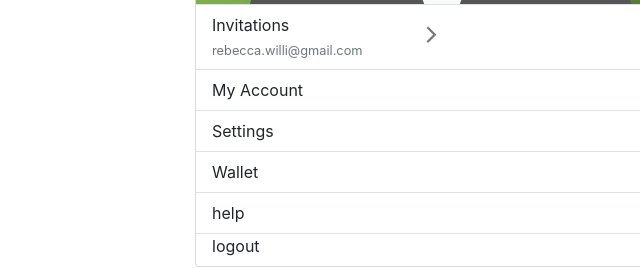
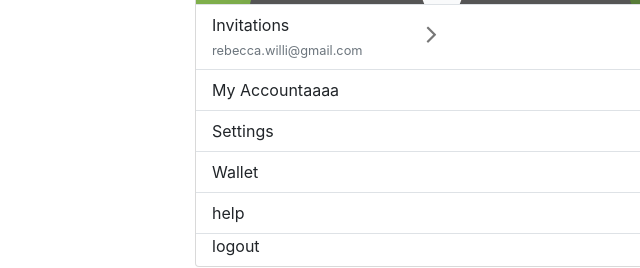
Before and after one commit to monikagupta94159/-Handzap, a plain HTML site: page index1.html in a window 1280 px wide. Both pictures are taken after a click on the link 1173 px from the left and 281 px from the top of the page. Shown: the part 510-778 px from the top of the page, 301-941 px from the left. Drawn offline with nearby package versions, Linux system fonts and the light colour scheme.

Commit message:
Updated index1.html

```diff
--- a/index1.html
+++ b/index1.html
@@ -48,7 +48,7 @@
                                     <div class="border-bottom"></div>
                                     <li>
                                         <div class="d-flex flex-column">
-                                                <span class="px-3 py-2">My Account</span>
+                                                <span class="px-3 py-2">My Accountaaaa</span>
                                         </div>
                                     </li>
                                     <div class="border-bottom"></div>
```
